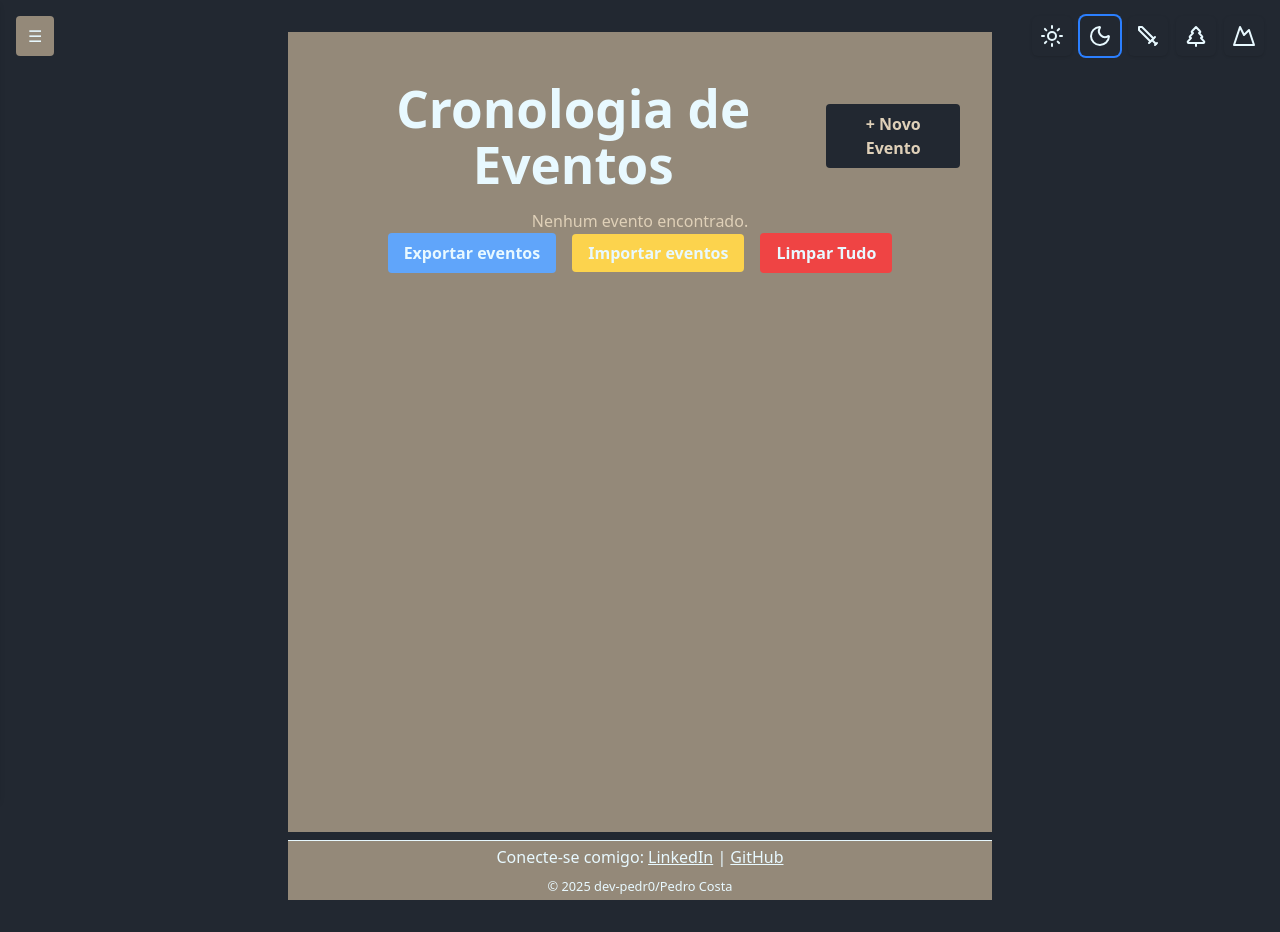
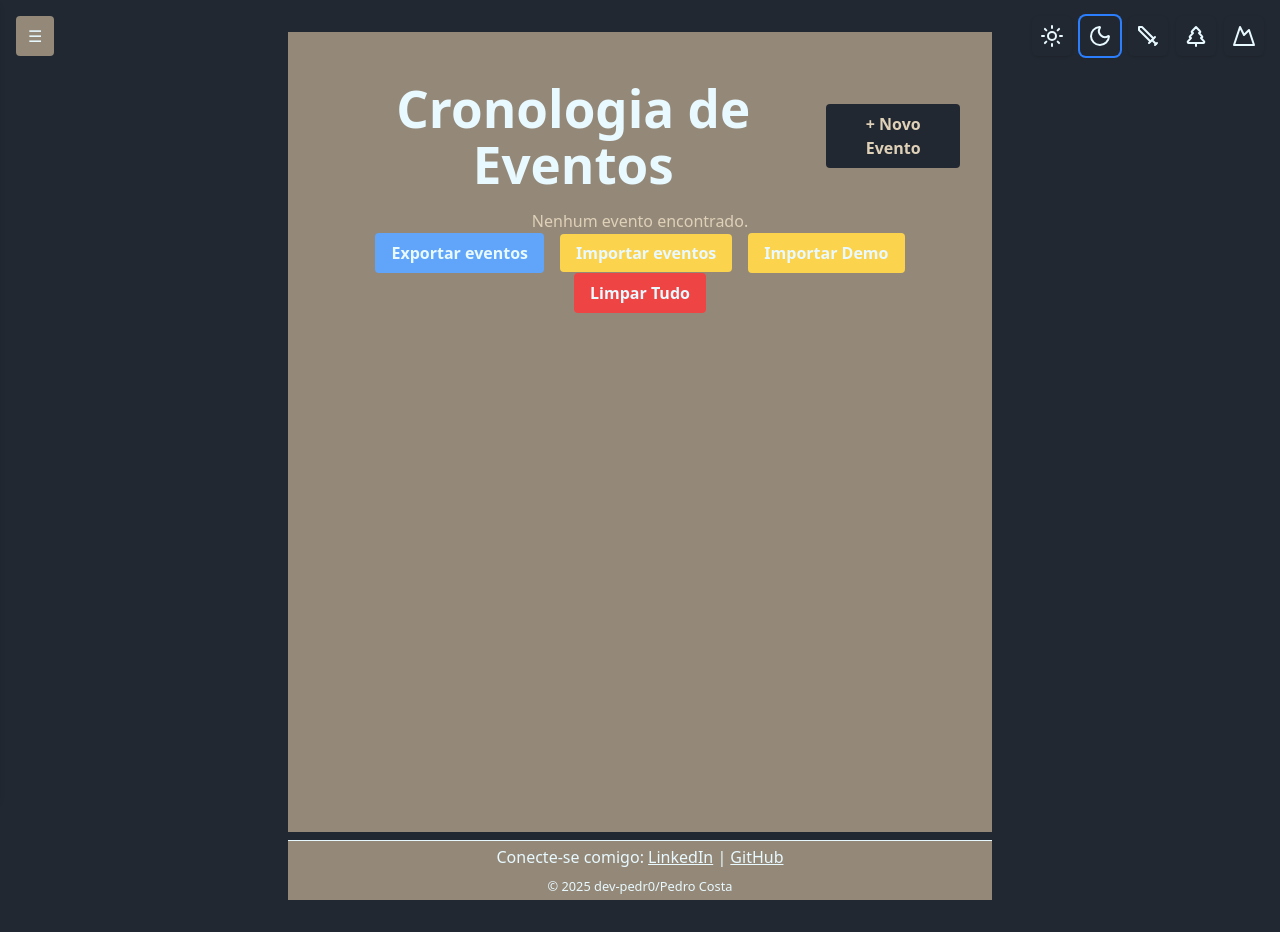
Before and after one commit to dev-pedr0/vite-react-cronologia-rpg, a React (Vite) app: page / in a window 1280 px wide. Built offline with nearby package versions, Linux system fonts and the light colour scheme.

Commit message:
Criado botão para mostrar demos

```diff
--- a/src/components/EventList.tsx
+++ b/src/components/EventList.tsx
@@ -173,6 +173,25 @@ export default function EventList({ filters }: EventListProps) {
     reader.readAsText(file);
   }
 
+  function handleImportDemo() {
+    fetch('/public/eventos_demo.json')
+      .then((res) => res.json())
+      .then((data) => {
+        if (Array.isArray(data)) {
+          data.forEach((ev: any) => {
+            const newEvent = {...ev, id: crypto.randomUUID()};
+            addEvent(newEvent);
+          });
+          alert('Demo importada com sucesso!');
+        } else {
+          alert('Arquivo de demo inválido.');
+        }
+      })
+      .catch(() => {
+        alert('Erro ao importar a demo.');
+      });
+  }
+
   return (
     <div
       className="max-w-2xl mx-auto p-4"
@@ -254,6 +273,14 @@ export default function EventList({ filters }: EventListProps) {
       </label>
 
       <button
+      onClick={handleImportDemo}
+      className="font-bold px-4 py-2 mx-2 rounded hover:opacity-90 transition"
+      style={{ backgroundColor: 'var(--btn-edit-bg)', color: 'var(--color-text-primary)' }}
+      >
+        Importar Demo
+      </button>
+
+      <button
         onClick={() => {
           if (confirm('Tem certeza que deseja apagar todos os eventos?')) {
             clearEvents();
```
Also changed, not shown: public/eventos_demo.json (renamed from eventos_demo.json).
